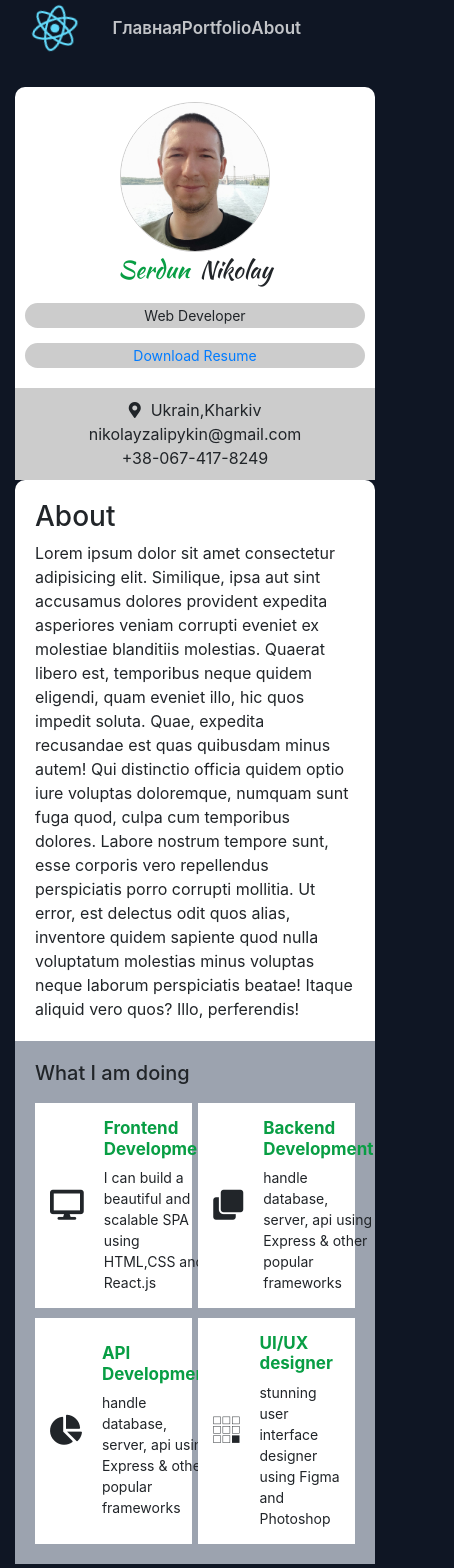
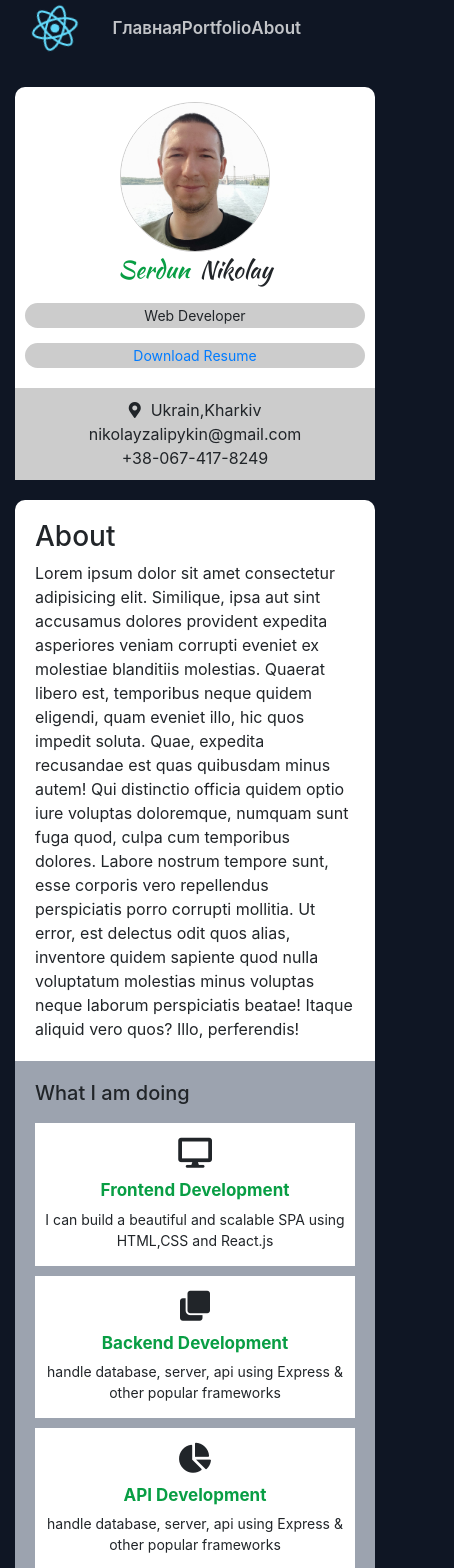
Before and after one commit to salvation27/serdun-portfolio, a React (Create React App) app: page /about in a window 390 px wide. Shown: the top 1568 px of the page, 454 px wide, since content can reach past the window. Built offline with nearby package versions, Linux system fonts and the light colour scheme.

Commit message:
portfolio 1.4 adaptive About

```diff
--- a/src/App.js
+++ b/src/App.js
@@ -6,6 +6,7 @@ import Home from './components/Home/Home'
 import Portfolio from './components/Portfolio/Portfolio'
 import About from "./components/About/About";
 import Header from './components/Header/Header'
+import Footer from './components/Home/Footer';
 
 
 function App() {
@@ -38,8 +39,8 @@ function App() {
         </a>
       </header> */}
     </div>
+    <Footer />
     </Router>
-
   );
 }
 
--- a/src/components/About/About.css
+++ b/src/components/About/About.css
@@ -117,3 +117,37 @@ margin-top: 20px;
 .about_location_foto {
     overflow: hidden;
 }
+
+@media screen and (max-width: 991px) {
+    .wrap_skill_card {
+    flex-direction: column;
+    align-items: center;
+}
+.skill_card_descr h3 , .skill_card_descr p {
+   text-align: center;
+}
+.skill_card_descr h3 {
+    margin-top: 10px;
+}
+.skill_card_descr {
+    margin-left: 0px;
+}
+}
+@media screen and (max-width: 768px) {
+.about_description{
+    margin-top: 20px;
+}
+}
+@media screen and (max-width: 430px) {
+   .wrap_skill_card {
+    width: 100%;
+}
+}
+
+@media screen and (max-width: 420px) {
+    .wrap_skill_card {
+        display: flex;
+        align-items: center;
+        padding: 15px 8px;
+    }
+}
--- a/src/components/About/About.js
+++ b/src/components/About/About.js
@@ -6,12 +6,13 @@ import  './About.css'
 import aboutSkills from "../../data/aboutSkill.json";
 import AboutSkill from './AboutSkill'
 import myPhoto from "../../myphoto.jpg";
+import Footer from '../Home/Footer';
 
 const About = () => {
     return (
       <section className="about" id="about">
         <Wrapper>
-          <div className="col-lg-3">
+          <div className="col-lg-3 col-md-4">
             <div className="about_location bloc_mod">
               <div className="about_location_foto">
                 <img src={myPhoto} alt="" />
@@ -45,7 +46,7 @@ const About = () => {
               <div className="about_location_sendmail"></div>
             </div>
           </div>
-          <div className="col-lg-9">
+          <div className="col-lg-9 col-md-8">
             <div className="about_description bloc_mod">
               <div className="about_desc_title">
                 <h3>About</h3>
```
Also changed, not shown: src/components/About/index.js (added, +11 -0 lines).
